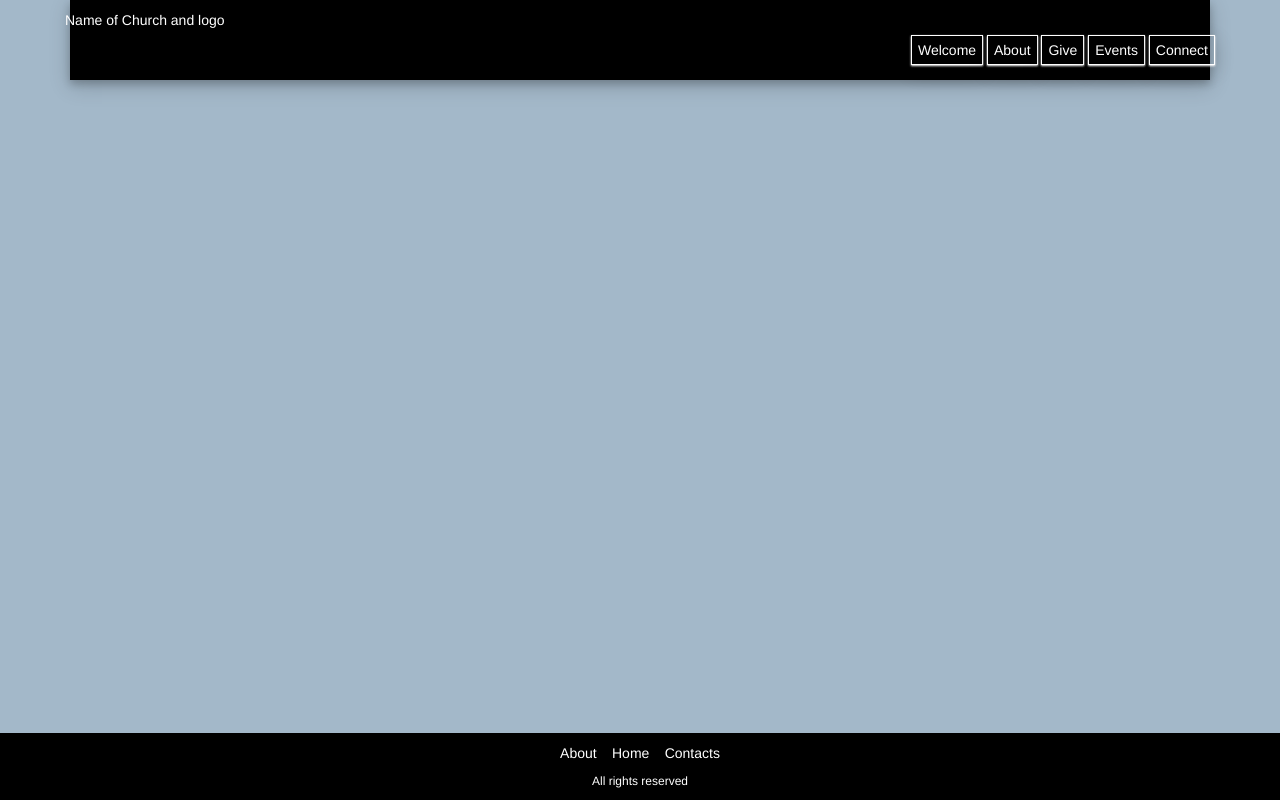
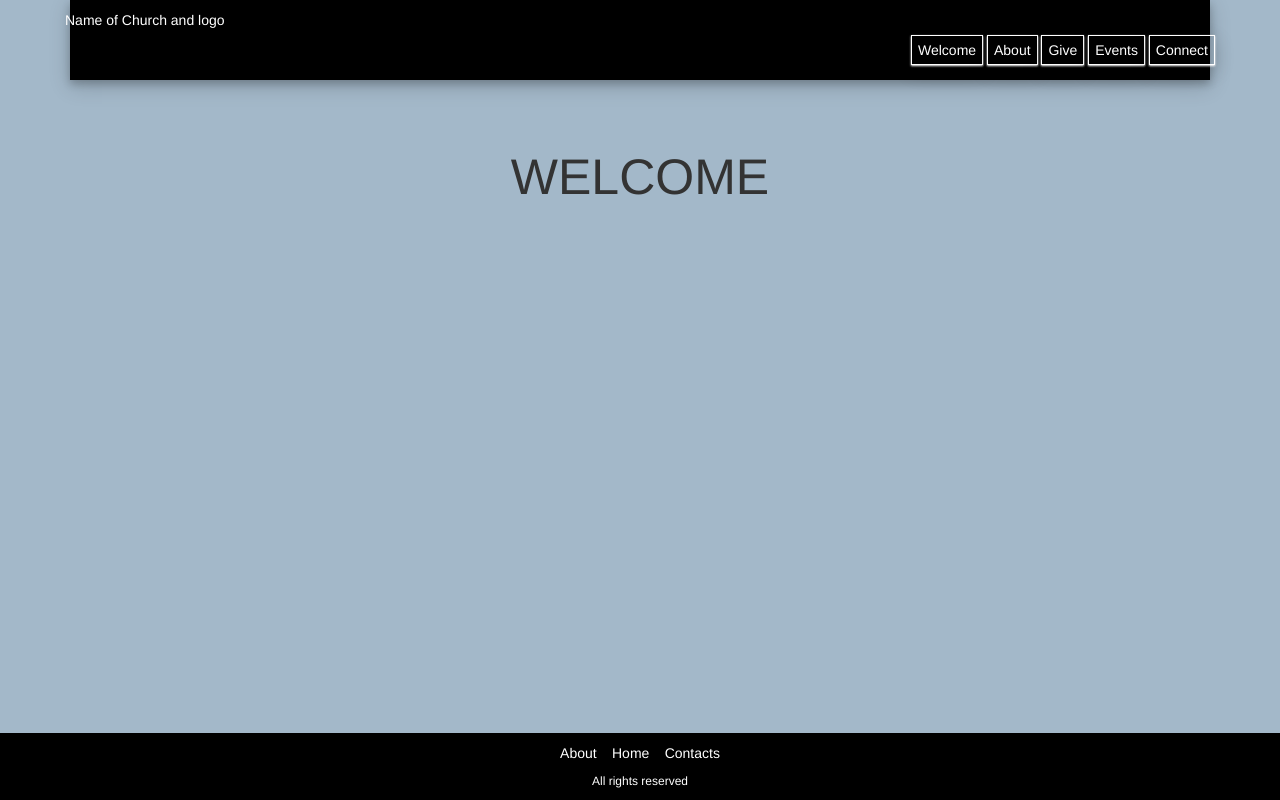
Before and after one commit to Kwadwo-900/LLIC-website, a plain HTML site: page index.html in a window 1280 px wide. Drawn offline with nearby package versions, Linux system fonts and the light colour scheme.

Commit message:
Update index.html

```diff
--- a/index.html
+++ b/index.html
@@ -29,8 +29,9 @@
 		</div>
 		</header>
 	</div>
-
-
+	<div class="container">
+		<h3>WELCOME</h3>
+	</div>
 	<footer>
 		<div class="container">
 
```
